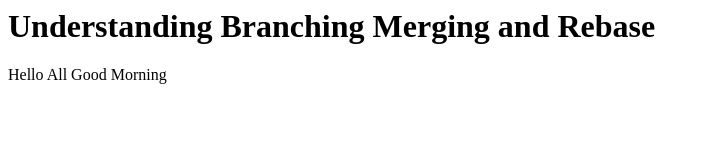
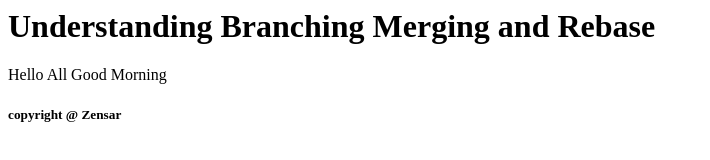
Before and after one commit to github-2019-zensar/git_GitHubSept2019, a plain HTML site: page index.html in a window 1280 px wide. Shown: the whole page, without its empty margins (0-710 px from the left). Drawn offline with Linux system fonts and the light colour scheme.

Commit message:
adding copyright info

```diff
--- a/index.html
+++ b/index.html
@@ -5,5 +5,6 @@
 	<body>
 		<h1>Understanding Branching Merging and Rebase</h1>
 		<p>Hello All Good Morning </p>
+		<h5>copyright @ Zensar</h5>
 	</body>
 </html>
```
